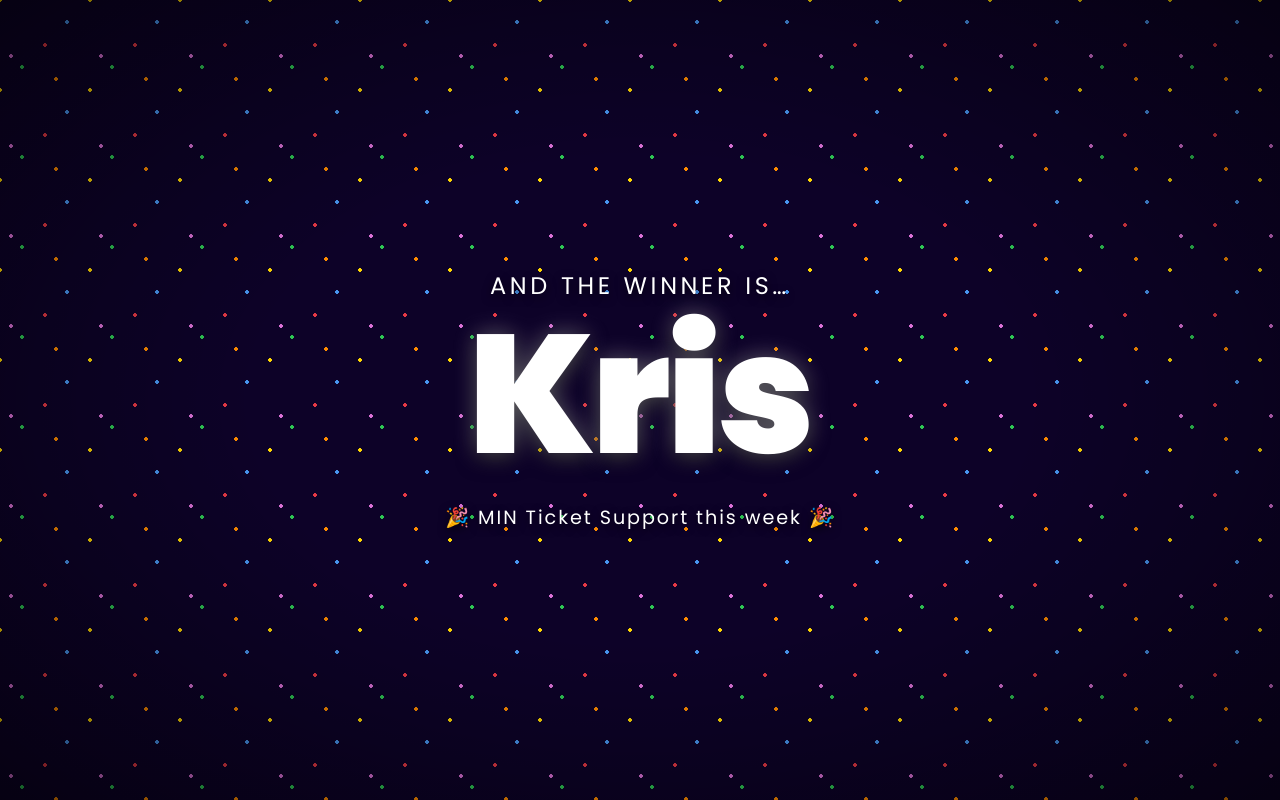
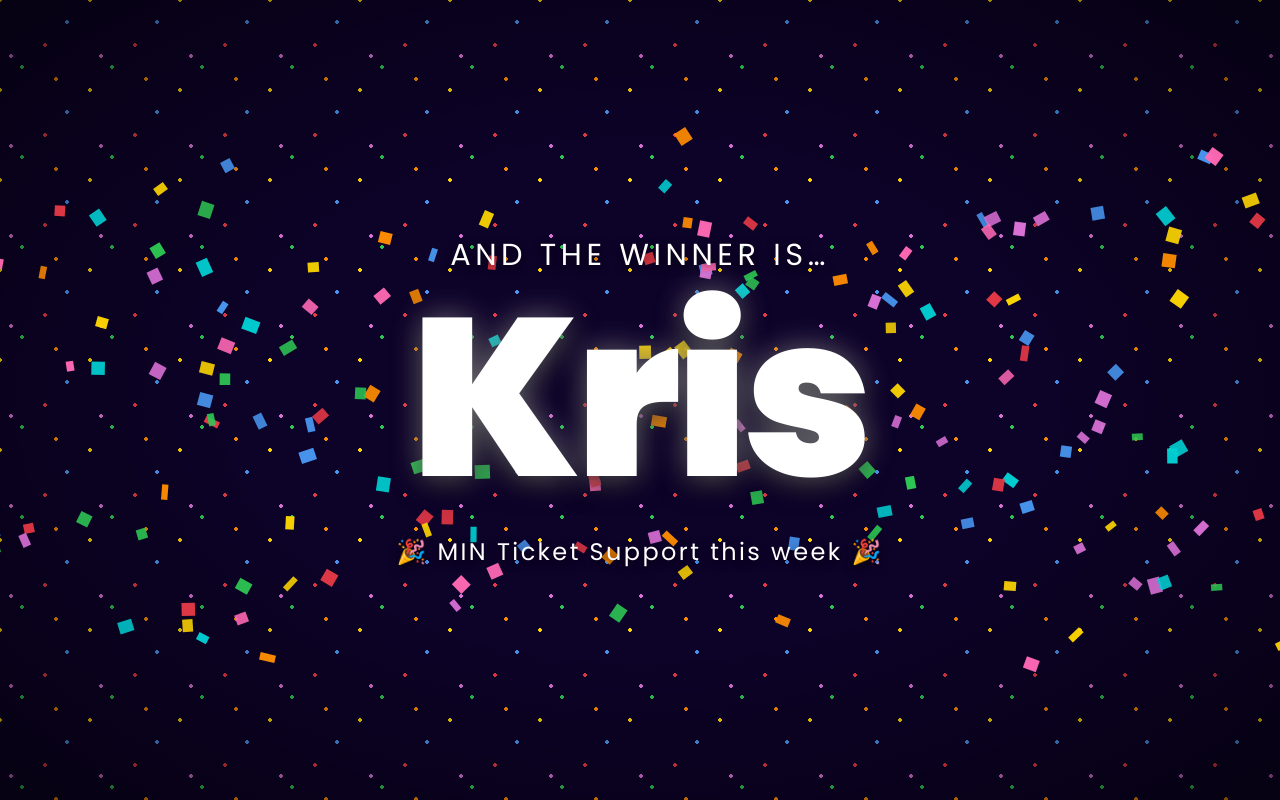
Before and after one commit to atlesque/minerva-roulette, a Nuxt app: page / in a window 1280 px wide. Built offline with nearby package versions, Linux system fonts and the light colour scheme.

Commit message:
feat: enlarge winner text, ensure centering, add canvas confetti on winner reveal

```diff
--- a/app/components/WinnerReveal.vue
+++ b/app/components/WinnerReveal.vue
@@ -1,12 +1,100 @@
 <script setup lang="ts">
+import { onMounted, onUnmounted, ref } from 'vue'
+
 defineProps<{ winnerName: string }>()
+
+const canvasRef = ref<HTMLCanvasElement | null>(null)
+let animationId = 0
+
+interface Particle {
+  x: number
+  y: number
+  vx: number
+  vy: number
+  color: string
+  width: number
+  height: number
+  angle: number
+  angularVelocity: number
+  opacity: number
+}
+
+const COLORS = ['#E63946', '#FFD700', '#4895EF', '#2DC653', '#FF8C00', '#DA70D6', '#FF69B4', '#00CED1']
+
+function createParticles(count: number, canvasWidth: number): Particle[] {
+  return Array.from({ length: count }, () => ({
+    x: Math.random() * canvasWidth,
+    y: -10 - Math.random() * 100,
+    vx: (Math.random() - 0.5) * 3,
+    vy: 2 + Math.random() * 4,
+    color: COLORS[Math.floor(Math.random() * COLORS.length)]!,
+    width: 6 + Math.random() * 8,
+    height: 10 + Math.random() * 6,
+    angle: Math.random() * Math.PI * 2,
+    angularVelocity: (Math.random() - 0.5) * 0.2,
+    opacity: 0.85 + Math.random() * 0.15,
+  }))
+}
+
+onMounted(() => {
+  const canvas = canvasRef.value
+  if (!canvas) return
+  const ctx = canvas.getContext('2d')
+  if (!ctx) return
+
+  const resize = () => {
+    canvas.width = window.innerWidth
+    canvas.height = window.innerHeight
+  }
+  resize()
+  window.addEventListener('resize', resize)
+
+  const particles: Particle[] = createParticles(180, canvas.width)
+
+  const draw = () => {
+    ctx.clearRect(0, 0, canvas.width, canvas.height)
+
+    for (const p of particles) {
+      ctx.save()
+      ctx.globalAlpha = p.opacity
+      ctx.translate(p.x + p.width / 2, p.y + p.height / 2)
+      ctx.rotate(p.angle)
+      ctx.fillStyle = p.color
+      ctx.fillRect(-p.width / 2, -p.height / 2, p.width, p.height)
+      ctx.restore()
+
+      p.x += p.vx
+      p.y += p.vy
+      p.angle += p.angularVelocity
+      p.vx += (Math.random() - 0.5) * 0.1
+
+      if (p.y > canvas.height + 20) {
+        p.y = -20
+        p.x = Math.random() * canvas.width
+        p.vy = 2 + Math.random() * 4
+      }
+    }
+
+    animationId = requestAnimationFrame(draw)
+  }
+
+  draw()
+
+  onUnmounted(() => {
+    cancelAnimationFrame(animationId)
+    window.removeEventListener('resize', resize)
+  })
+})
 </script>
 
 <template>
   <div class="winner-stage">
-    <p class="prefix">And the winner is…</p>
-    <h1 class="winner-name">{{ winnerName }}</h1>
-    <p class="suffix">🎉 MIN Ticket Support this week 🎉</p>
+    <canvas ref="canvasRef" class="confetti-canvas" aria-hidden="true" />
+    <div class="winner-content">
+      <p class="prefix">And the winner is…</p>
+      <h1 class="winner-name">{{ winnerName }}</h1>
+      <p class="suffix">🎉 MIN Ticket Support this week 🎉</p>
+    </div>
   </div>
 </template>
 
@@ -18,16 +106,35 @@ defineProps<{ winnerName: string }>()
   flex-direction: column;
   align-items: center;
   justify-content: center;
+  z-index: 1;
+}
+
+.confetti-canvas {
+  position: absolute;
+  inset: 0;
+  width: 100%;
+  height: 100%;
+  pointer-events: none;
+  z-index: 0;
+}
+
+.winner-content {
+  position: relative;
+  z-index: 1;
+  display: flex;
+  flex-direction: column;
+  align-items: center;
+  justify-content: center;
   gap: 8px;
-  z-index: 1;
   padding: 24px;
   text-align: center;
+  width: 100%;
 }
 
 .prefix {
   color: #fff;
   -webkit-text-fill-color: #fff;
-  font-size: clamp(1.1rem, 3vw, 1.5rem);
+  font-size: clamp(1.3rem, 3.5vw, 1.9rem);
   font-weight: 500;
   letter-spacing: 0.15em;
   text-transform: uppercase;
@@ -37,19 +144,19 @@ defineProps<{ winnerName: string }>()
 .winner-name {
   color: #fff;
   -webkit-text-fill-color: #fff;
-  font-size: clamp(4.6rem, 18vw, 10.5rem);
+  font-size: clamp(6rem, 22vw, 14rem);
   font-weight: 900;
   line-height: 1;
   letter-spacing: -0.02em;
   text-shadow:
-    0 0 24px rgba(255, 255, 255, 0.35),
-    0 6px 20px rgba(0, 0, 0, 0.8);
+    0 0 32px rgba(255, 255, 255, 0.4),
+    0 8px 28px rgba(0, 0, 0, 0.85);
 }
 
 .suffix {
   color: #fff;
   -webkit-text-fill-color: #fff;
-  font-size: clamp(0.95rem, 2.3vw, 1.2rem);
+  font-size: clamp(1.1rem, 2.8vw, 1.5rem);
   font-weight: 500;
   letter-spacing: 0.1em;
   margin-top: 16px;
```
